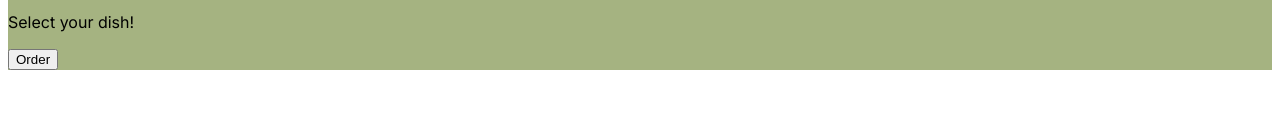
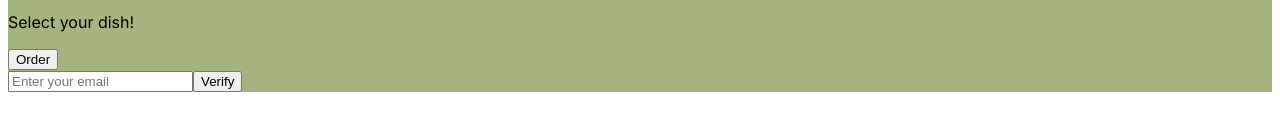
Before and after one commit to Some0ne3lse/final-assignment-lil-bits, a Next.js app in the folder lil-bits/: page / in a window 1280 px wide. Shown: the part 535-666 px from the top of the page. Built offline with nearby package versions, Linux system fonts and the light colour scheme.

Commit message:
Make email verification work

```diff
--- a/lil-bits/src/app/components/SearchForEmail.tsx
+++ b/lil-bits/src/app/components/SearchForEmail.tsx
@@ -0,0 +1,35 @@
+"use client";
+import { useRouter } from "next/navigation";
+import { useState } from "react";
+
+export default function SearchForEmail() {
+  const [email, setEmail] = useState("");
+  const { push } = useRouter();
+
+  const handleEmailChange = (event: React.ChangeEvent<HTMLInputElement>) => {
+    setEmail(event.target.value);
+  };
+
+  const handleVerifyClick = () => {
+    const regexp =
+      /^(([^<>()[\]\\.,;:\s@"]+(\.[^<>()[\]\\.,;:\s@"]+)*)|(".+"))@((\[[0-9]{1,3}\.[0-9]{1,3}\.[0-9]{1,3}\.[0-9]{1,3}])|(([a-zA-Z\-0-9]+\.)+[a-zA-Z]{2,}))$/;
+    if (regexp.test(email)) {
+      console.log("test");
+      push("/select-dish");
+    } else {
+      alert("Incorrect email");
+    }
+  };
+
+  return (
+    <div>
+      <input
+        type="email"
+        value={email}
+        onChange={handleEmailChange}
+        placeholder="Enter your email"
+      />
+      <button onClick={handleVerifyClick}>Verify</button>
+    </div>
+  );
+}
--- a/lil-bits/src/app/page.tsx
+++ b/lil-bits/src/app/page.tsx
@@ -1,5 +1,6 @@
 import Header from "./components/Header";
 import Order from "./components/Order";
+import SearchForEmail from "./components/SearchForEmail";
 import TheCarousel from "./components/TheCarousel";
 
 export default function Home() {
@@ -8,6 +9,7 @@ export default function Home() {
       <Header />
       <TheCarousel />
       <Order />
+      <SearchForEmail />
     </main>
   );
 }
```
